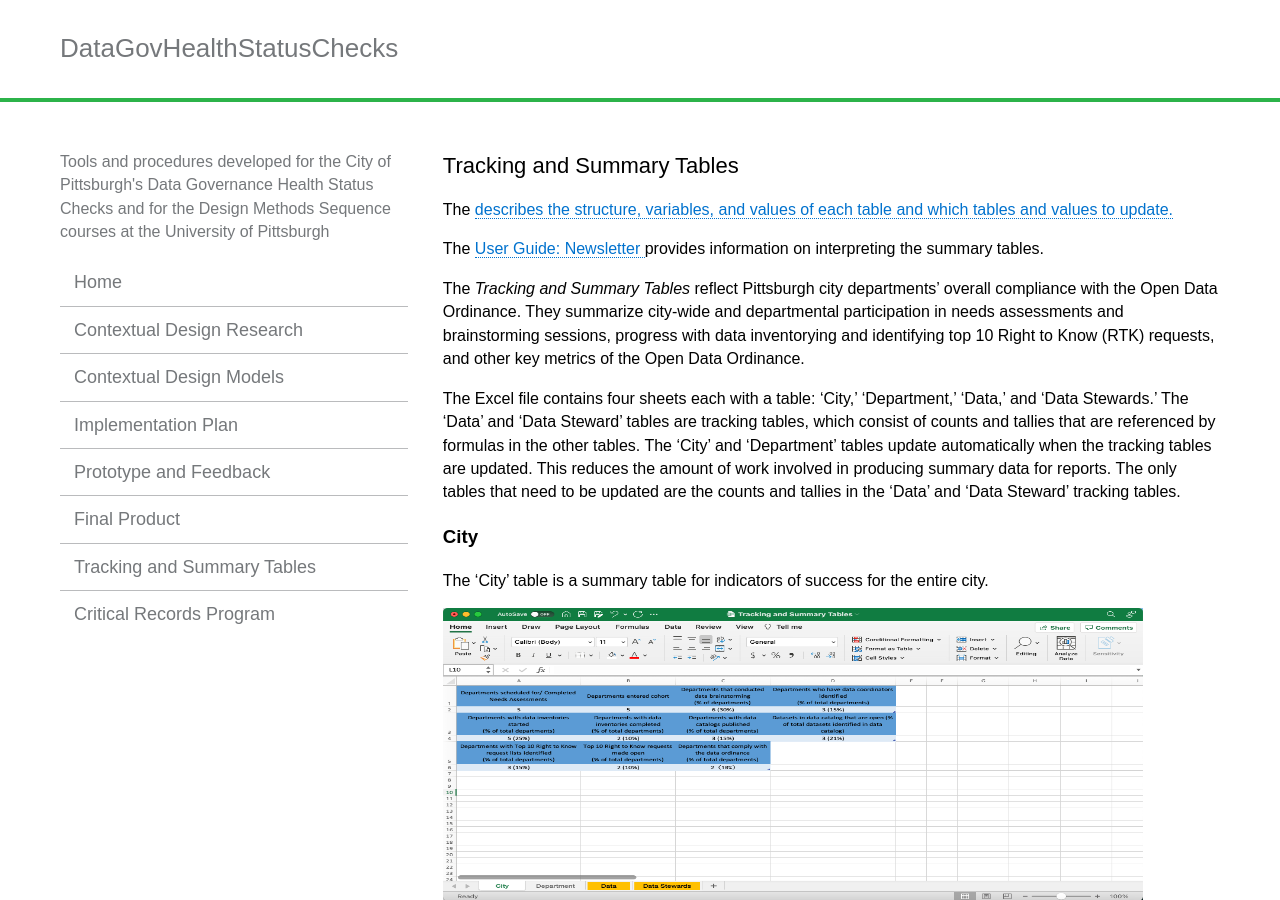
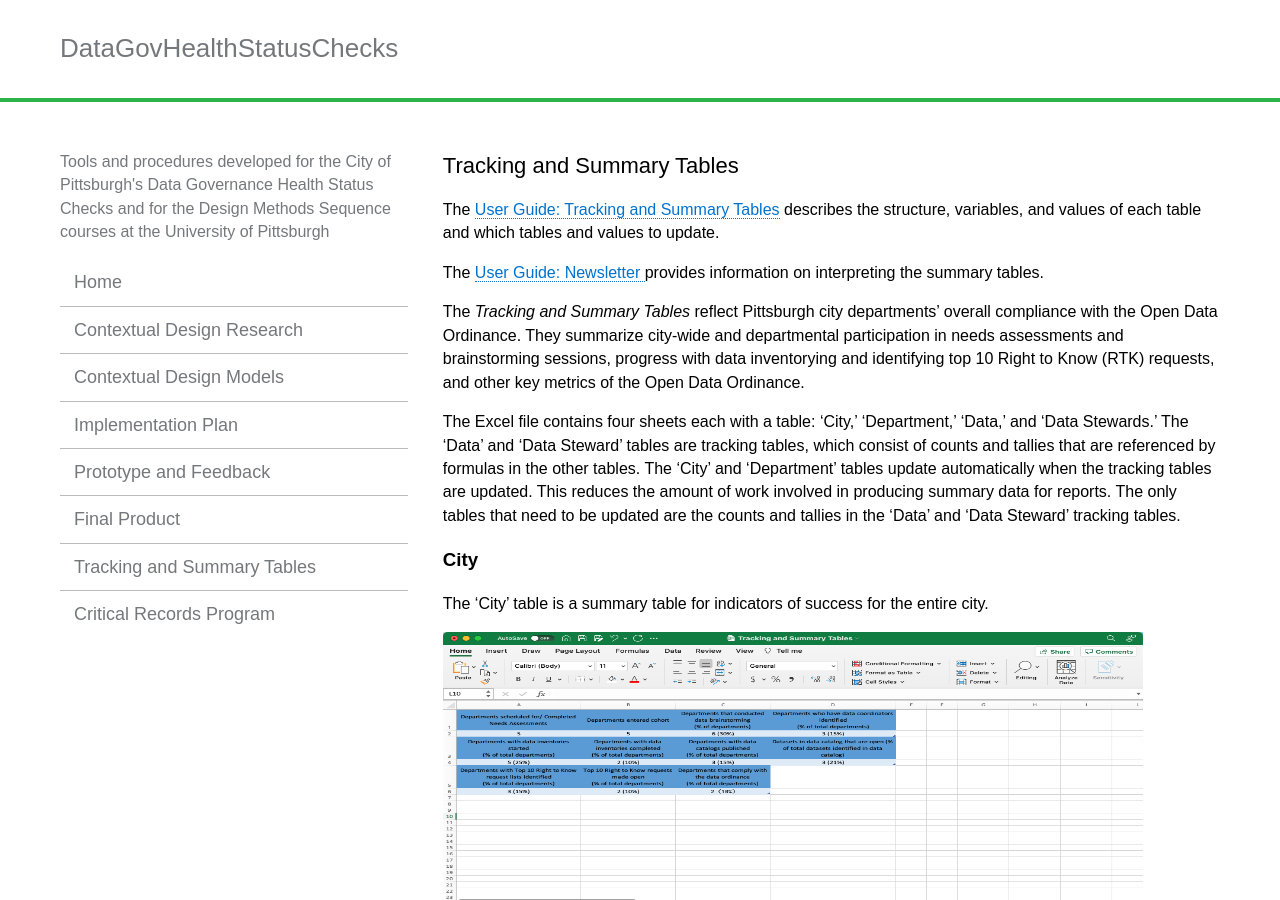
Before and after one commit to lisaover/DataGovHealthStatusChecks, a Jekyll site: the page built from _pages/tracking_and_summary_tables.md, in a window 1280 px wide and 900 px high. Built offline with Jekyll 4.4.1, drawn with Linux system fonts in a browser that asks for light colours.

Commit message:
Fix display text for link

```diff
--- a/_pages/tracking_and_summary_tables.md
+++ b/_pages/tracking_and_summary_tables.md
@@ -3,7 +3,7 @@ layout: page
 title:  "Tracking and Summary Tables"
 ---
 
-The <a href="https://lisaover.github.io/DataGovHealthStatusChecks/Documents/User_Guide_Tracking_and_Summary_Tables.pdf" target="_blank"> describes the structure, variables, and values of each table and which tables and values to update.
+The <a href="https://lisaover.github.io/DataGovHealthStatusChecks/Documents/User_Guide_Tracking_and_Summary_Tables.pdf" target="_blank">User Guide: Tracking and Summary Tables</a> describes the structure, variables, and values of each table and which tables and values to update.
 
 The <a href="https://lisaover.github.io/DataGovHealthStatusChecks/Documents/User_Guide_Newsletter.pdf" target="_blank">User Guide: Newsletter </a> provides information on interpreting the summary tables.
 
```
